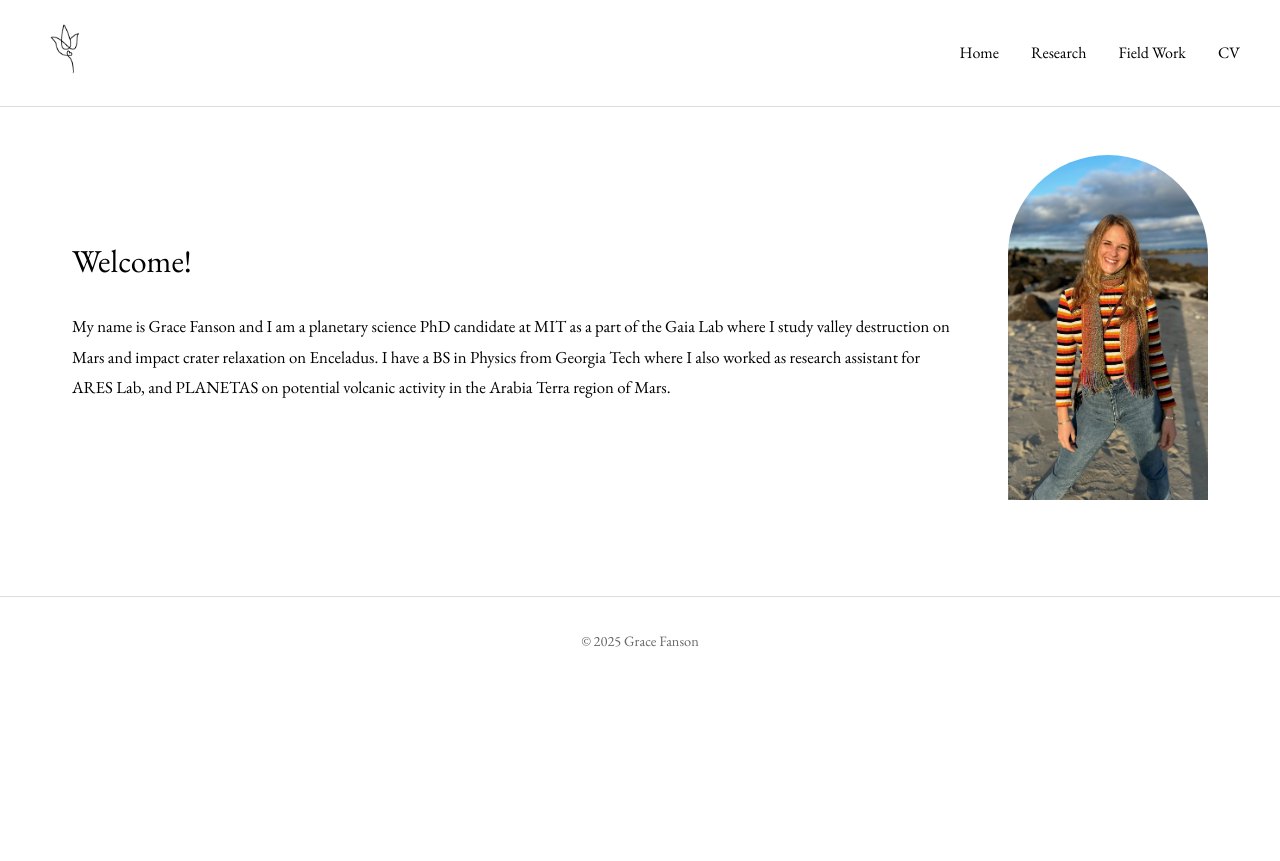
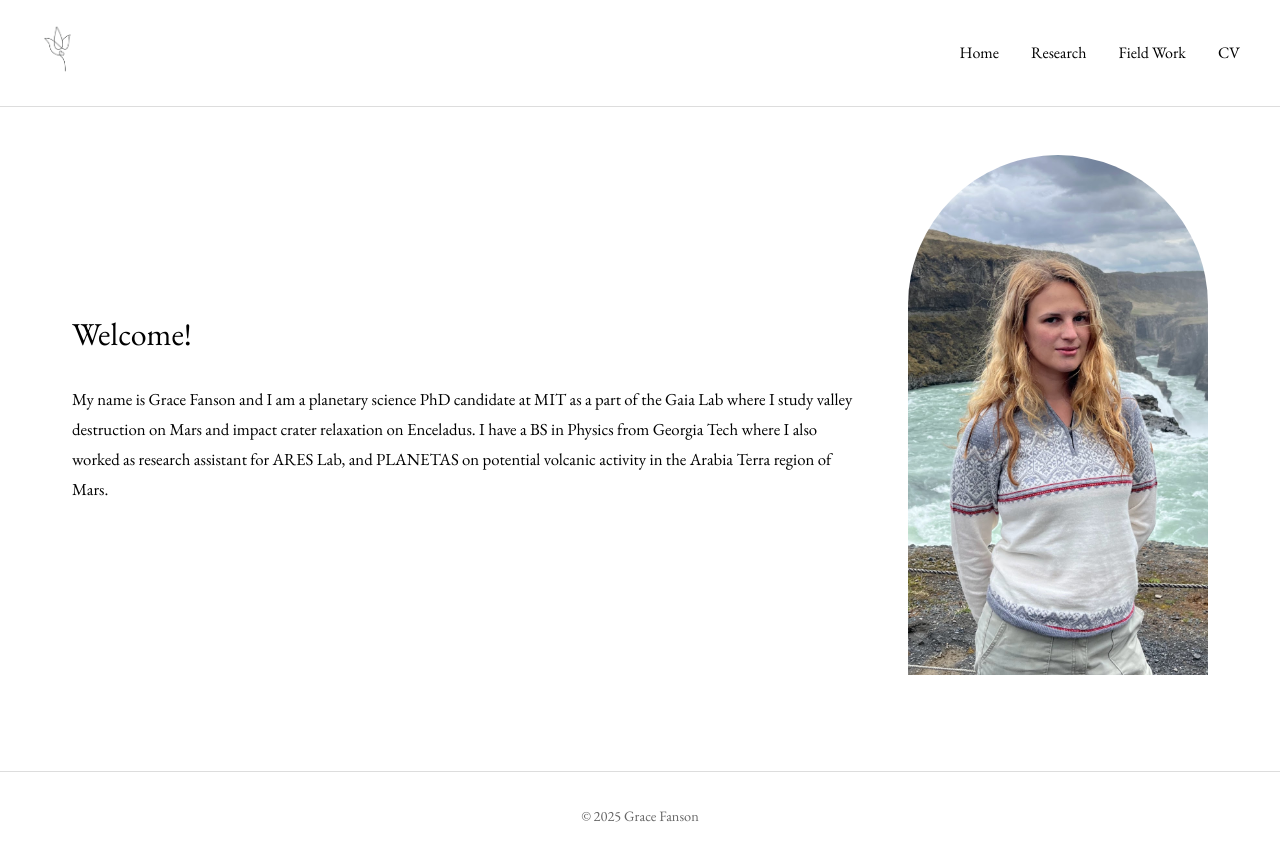
Before and after one commit to gfanson/gfanson.github.io, a Jekyll site: the page built from index.md, in a window 1280 px wide. Shown: the top 861 px of the page. Built offline with Jekyll 4.4.1, drawn with Linux system fonts in a browser that asks for light colours.

Commit message:
changed homepage photo, added favicon, hopefully fixed logo

```diff
--- a/_layouts/default.html
+++ b/_layouts/default.html
@@ -4,6 +4,7 @@
     <meta charset="UTF-8">
     <meta name="viewport" content="width=device-width, initial-scale=1.0">
     <title>{{ page.title }} - Grace Fanson</title>
+    <link rel="icon" href="/assets/images/general/logo.png" type="image/png">
     <link rel="stylesheet" href="/assets/css/style.css">
     <link href="https://fonts.googleapis.com/css2?family=EB+Garamond:ital,wght@0,400;0,700;1,400&display=swap" rel="stylesheet">
 </head>
@@ -12,7 +13,7 @@
         <div class="header-container">
             <div class="logo">
                 <a href="/">
-                    <img src="/assets/images/general/logo.png" alt="Grace Fanson">
+                    <img src="/assets/images/general/logo-large.png"
                 </a>
             </div>
             <nav>
--- a/assets/css/style.css
+++ b/assets/css/style.css
@@ -91,9 +91,9 @@
 
 /* ===== ARCH FRAME IMAGE ===== */
 .arch-frame {
-    width: 200px;
-    height: 345px;
-    border-radius: 100px 100px 0 0;
+    width: 300px;
+    height: 520px;
+    border-radius: 150px 150px 0 0;
     overflow: hidden;
     flex-shrink: 0;
 }
```
Also changed, not shown: assets/images/general/homepage.png, assets/images/general/homepage1.png (added), assets/images/general/logo-large.png (added).
